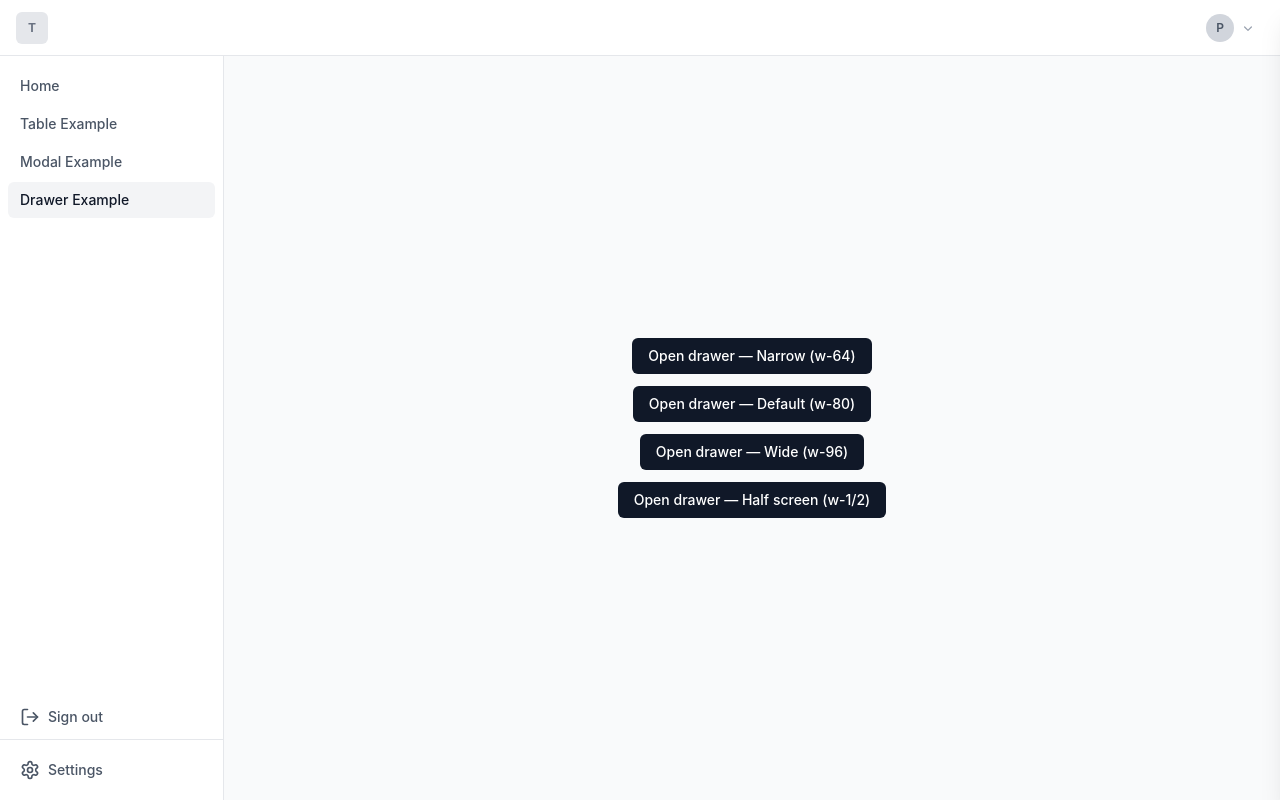
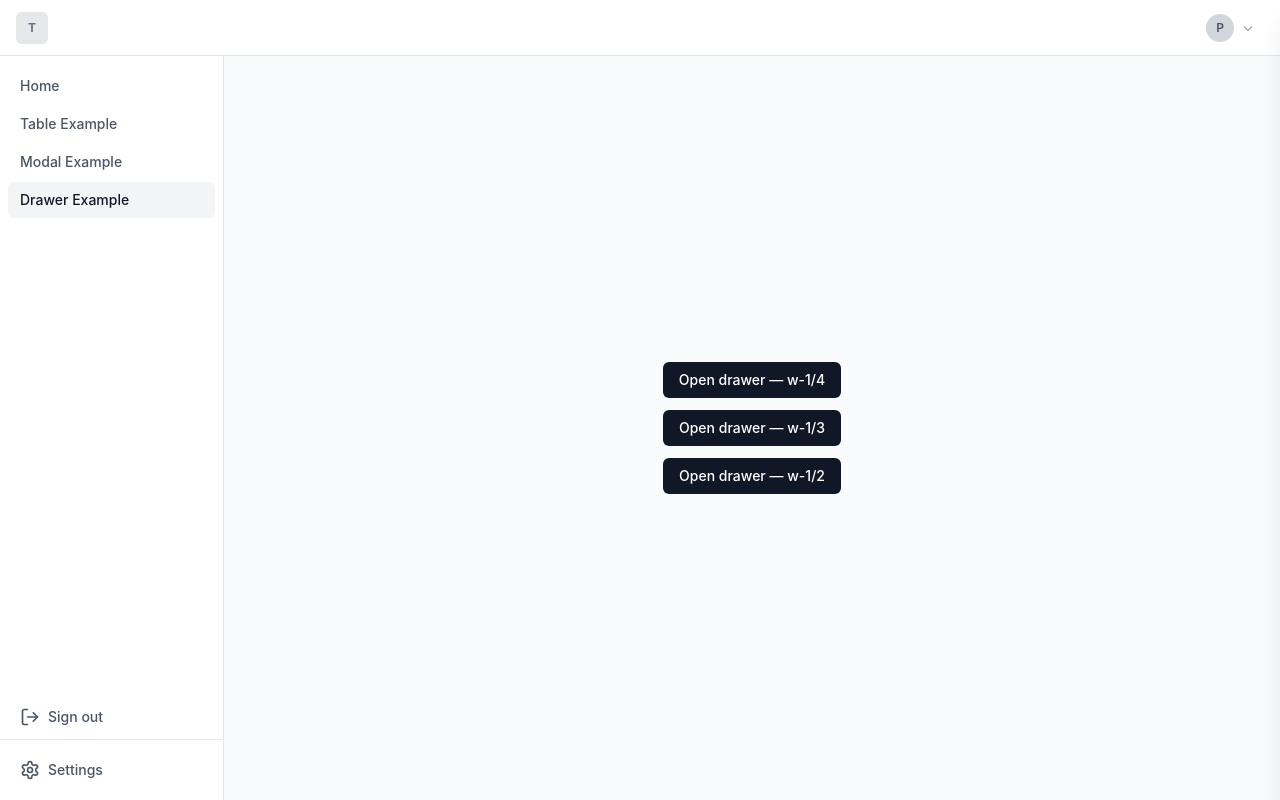
Before and after one commit to TheBurnsby/t-client, a SvelteKit app: page /drawer-example in a window 1280 px wide. Built offline with nearby package versions, Linux system fonts and the light colour scheme.

Commit message:
width fractions

```diff
--- a/src/routes/(app)/drawer-example/+page.svelte
+++ b/src/routes/(app)/drawer-example/+page.svelte
@@ -1,12 +1,12 @@
 <script>
-	import { drawer } from '$lib/stores/drawer.svelte.js';
+	import { drawer } from "$lib/stores/drawer.svelte.js";
 
 	/** @type {{ label: string, width: string }[]} */
 	const widths = [
-		{ label: 'Narrow (w-64)', width: 'w-64' },
-		{ label: 'Default (w-80)', width: 'w-80' },
-		{ label: 'Wide (w-96)', width: 'w-96' },
-		{ label: 'Half screen (w-1/2)', width: 'w-1/2' },
+		{ label: "w-1/4", width: "w-1/4" },
+		{ label: "w-1/3", width: "w-1/3" },
+		// { label: 'w-2/5', width: 'w-2/5' },
+		{ label: "w-1/2", width: "w-1/2" },
 	];
 </script>
 
```
